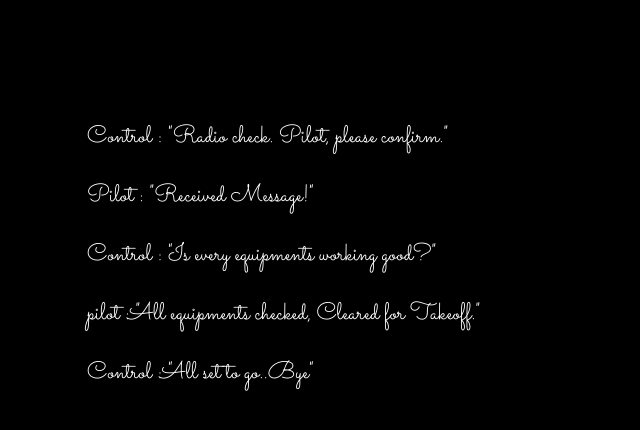
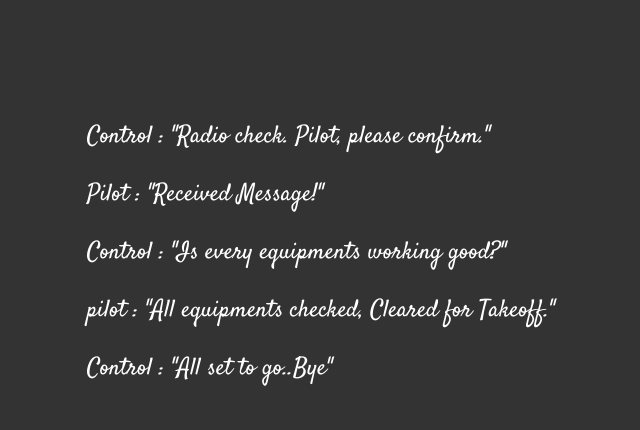
Before and after one commit to MSSangeetha/communication-log1, a plain HTML site: page index.html in a window 1280 px wide. Shown: the whole page, without its empty margins (233-873 px from the left). Drawn offline with Linux system fonts and the light colour scheme.

Commit message:
Testing Merge conflict second time

```diff
--- a/index.html
+++ b/index.html
@@ -1,7 +1,7 @@
 <html>
    <head>
       <link rel="stylesheet" type="text/css" href="style.css">
-      <link href="https://fonts.googleapis.com/css?family=Sacramento" rel="stylesheet">
+      <link href="https://fonts.googleapis.com/css?family=Satisfy" rel="stylesheet">
    </head>
    <body>
       <p>Control : "Radio check. Pilot, please confirm."</p>
--- a/style.css
+++ b/style.css
@@ -1,7 +1,7 @@
 body {
     color: white;
-    background-color: black;
-    font-family: 'Sacramento', cursive;
+    background-color: #333;
     font-size: 150%;
+    font-family: 'Satisfy', cursive;
     margin: 5em 25%;
  }
```
